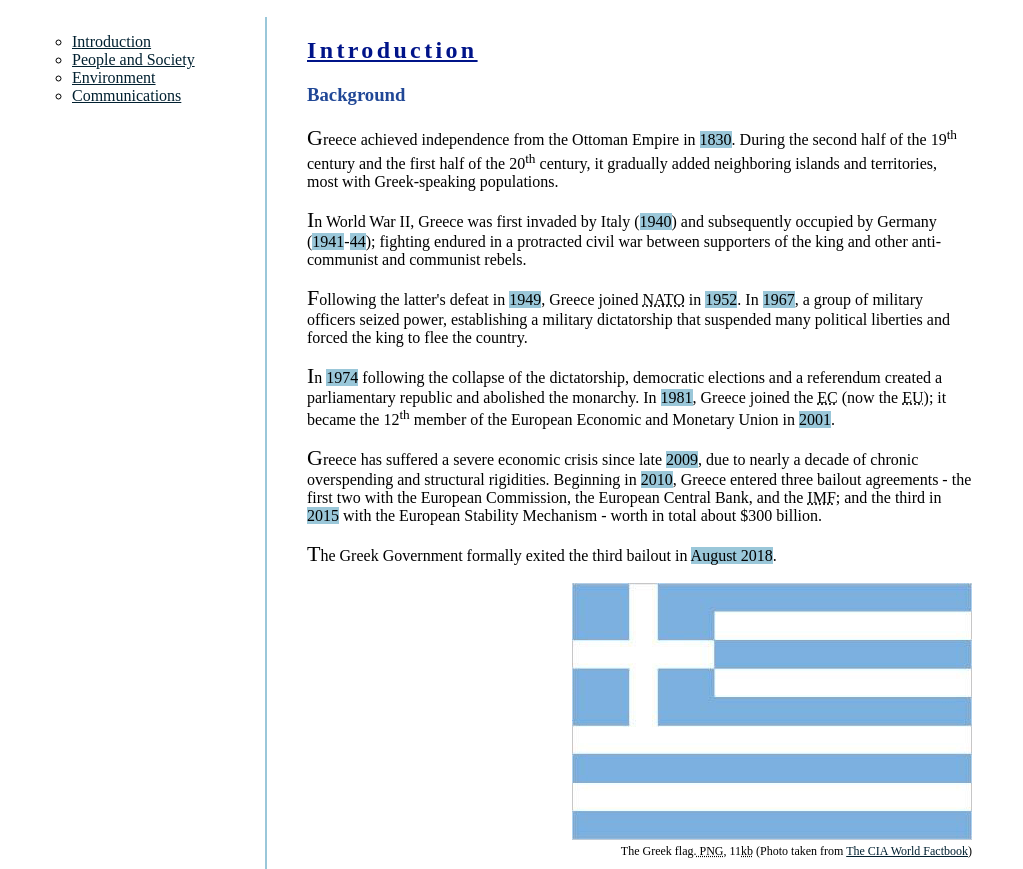
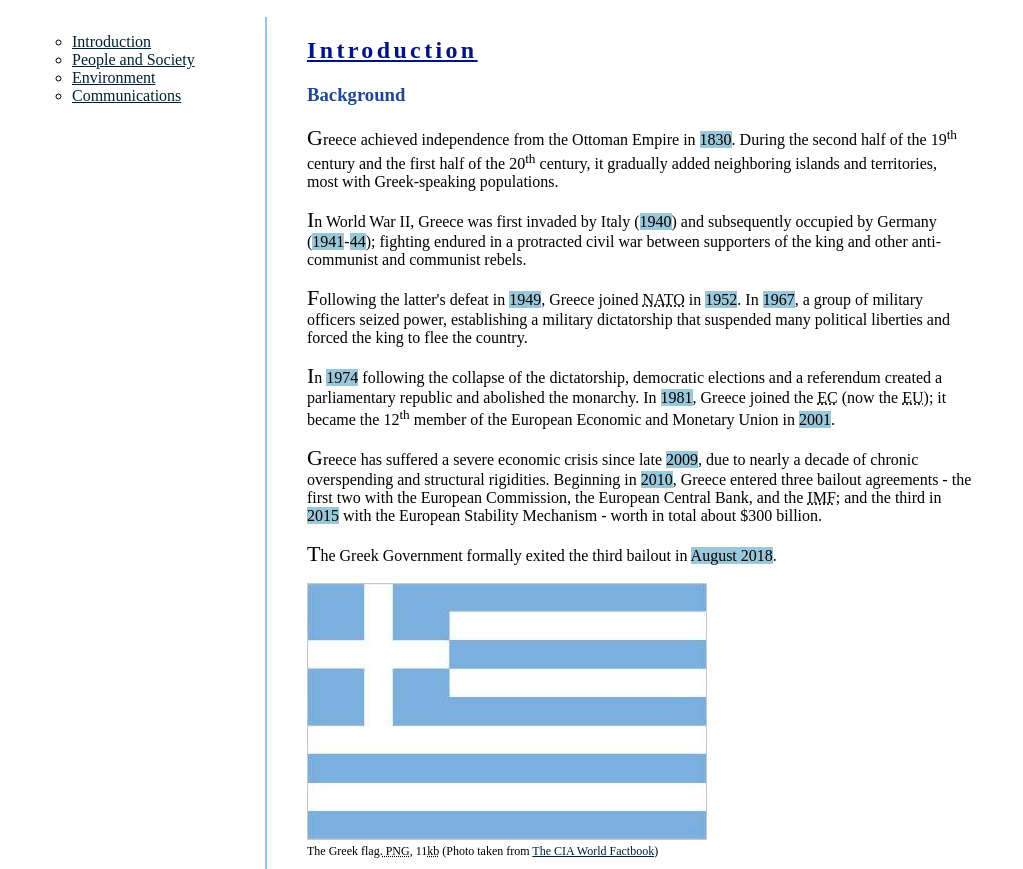
Before and after one commit to philippinecrdn/philippinecrdn.github.io, a plain HTML site: page greece.html in a window 1280 px wide. Shown: the part 83-952 px from the top of the page, without its empty margins (128-1151 px from the left). Drawn offline with Linux system fonts and the light colour scheme; a web font is replaced by a local one.

Commit message:
figcaption

```diff
--- a/style/greece-stylesheet.css
+++ b/style/greece-stylesheet.css
@@ -71,13 +71,21 @@ td {
 }
 
 figure {
-  text-align: right;
+  margin: 0;
+}
+
+figure figcaption {
+  width: 400px;
+  height: 50px;
   font-size: 12px;
-  margin: 0;
 }
 
 ul {
   list-style-type: circle;
+}
+
+#distribution p {
+  margin-bottom: 0;
 }
 
 time[datetime*="20"],
@@ -88,10 +96,6 @@ time[datetime*="18"]{
 
 main p::first-letter {
   font-size: 22px;
-}
-
-#distribution p {
-  margin-bottom: 0;
 }
 
 a,
```
Also changed, not shown: 1 other file.
